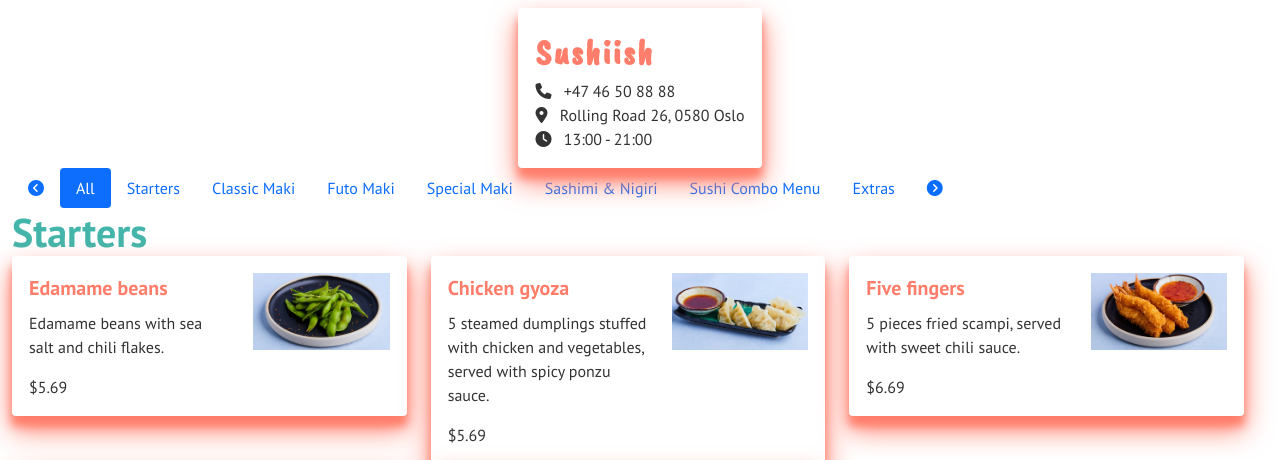
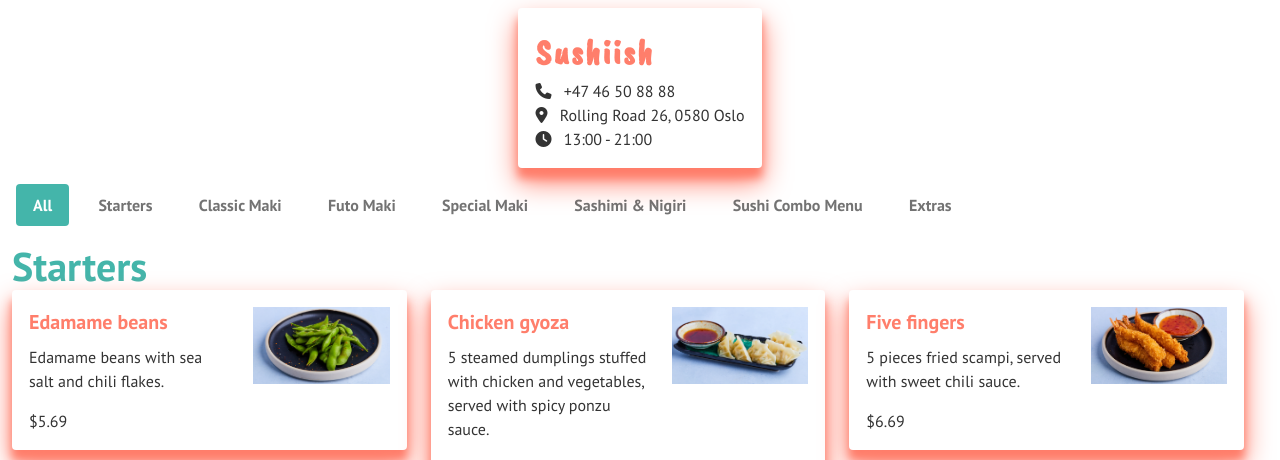
Before and after one commit to thanh-cao/ms4-sushiish-django, a Django app: page /products/ in a window 1280 px wide. Shown: the part 72-532 px from the top of the page. Run offline with Django 3.2, Linux system fonts and the light colour scheme; data comes from the database, SQL or seed files in the repository; some libraries are stand-ins or nearby versions.

Commit message:
add styling and functionalities to category navbar

```diff
--- /dev/null
+++ b/products/static/products/css/products.css
@@ -0,0 +1,82 @@
+.category-nav-wrapper {
+  position: relative;
+  margin: 1em auto;
+  padding: 0 1em;
+  height: 100%;
+  overflow: hidden;
+}
+
+.category-nav {
+  box-sizing: border-box;
+  white-space: nowrap;
+  overflow-x: scroll;
+  overflow-y: hidden;
+  -ms-overflow-style: none;
+  scrollbar-width: none;
+  position: relative;
+  -webkit-overflow-scrolling: touch;
+}
+
+/* Hide scrollbar for Chrome, Safari and Opera */
+.category-nav::-webkit-scrollbar {
+  display: none;
+}
+
+.category-nav .nav-item .nav-link {
+  padding: 0.5em 1em;
+  font-weight: 700;
+  color: rgba(0, 0, 0, 0.55);
+  text-decoration: none;
+  transition: all 0.3s ease-in-out;
+  cursor: pointer;
+  box-sizing: border-box;
+  border: 1px solid transparent;
+}
+
+.category-nav .nav-item .nav-link:hover:not(.active),
+.category-nav .nav-item .nav-link:focus:not(.active),
+.category-nav .nav-item .nav-link:active:not(.active) {
+  border: 1px solid var(--color-avocado);
+  color: var(--color-avocado);
+  transition: border-color 0.2s ease-in-out;
+}
+
+.nav-pills .nav-link.active {
+  background-color: var(--color-avocado);
+  color: white;
+  transition: transform 0.2s ease-in-out, background-color 0.2s ease-in-out;
+}
+
+.previous-btn {
+  display: none;
+  position: absolute;
+  top: 50%;
+  transform: translateY(-50%);
+  left: 5%;
+  font-size: 1.5rem;
+}
+
+.next-btn {
+  display: none;
+  position: absolute;
+  top: 50%;
+  transform: translateY(-50%);
+  right: 5%;
+  font-size: 1.5rem;
+}
+
+.previous-btn:hover,
+.next-btn:hover {
+  cursor: pointer;
+  color: var(--color-avocado);
+}
+
+.category-nav_contents {
+  float: left;
+  transition: transform 0.2s ease-in-out;
+  position: relative;
+}
+
+.category-nav_contents-no-transition {
+  transition: none;
+}
--- a/products/templates/products/products.html
+++ b/products/templates/products/products.html
@@ -1,6 +1,8 @@
 {% extends "base.html" %}
 {% load static %}
-
+{% block extra_css %}
+<link rel="stylesheet" href="{% static 'products/css/products.css' %}">
+{% endblock %}
 {% block title %}- all delish sushi menu{% endblock %}
 
 {% block page_header %}
@@ -77,30 +79,31 @@
         </div>
     </section>
 
-    <div class="container-fluid">
-        <!-- <div id="row category-nav"> -->
-        <ul class="nav nav-pills">
-            <li class="nav-item">
-                <a class="nav-link" href="#">
-                    <i class="fa-solid fa-circle-chevron-left"></i>
-                    <span class="visually-hidden">Previous</span>
-                </a>
-            </li>
-            <li class="nav-item">
-                <a class="nav-link active" href="#">All</a>
+    <div class="container-fluid category-nav-wrapper">
+        <div id="categoryNav" class="category-nav">
+            <ul id="categoryNavContents" class="category-nav_contents list-inline nav nav-pills nav-fill d-block mb-0">
+                <li class="nav-item list-inline-item">
+                    <a class="nav-link active text-center" href="#">All</a>
                 </li>
                 {% for category in categories %}
-            <li class="nav-item">
+                <li class="nav-item list-inline-item">
                     <a class="nav-link" href="#">{{ category.friendly_name }}</a>
                 </li>
                 {% endfor %}
-            <li class="nav-item">
-                <a class="nav-link" href="#">
+                <span id="pnIndicator" class="category-nav_Indicator"></span>
+
+            </ul>
+        </div>
+
+        <div id="prevBtn" class="nav-item previous-btn">
+            <i class="fa-solid fa-circle-chevron-left"></i>
+            <span class="visually-hidden">Previous</span>
+        </div>
+
+        <div id="nextBtn" class="nav-item next-btn">
             <i class="fa-solid fa-circle-chevron-right"></i>
             <span class="visually-hidden">Next</span>
-                </a>
-            </li>
-        </ul>
+        </div>
     </div>
 
     <section class="container-fluid product-listing">
@@ -170,3 +173,7 @@
     </section>
 </main>
 {% endblock %}
+
+{% block extra_js %}
+<script src="{% static 'products/js/categoryNav.js' %}"></script>
+{% endblock %}
```
Also changed, not shown: products/static/products/js/categoryNav.js (added, +142 -0 lines). Lines whose indentation alone changed are shown as unchanged.
